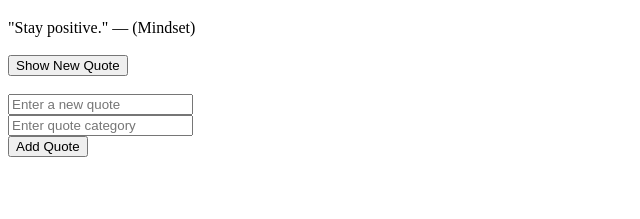
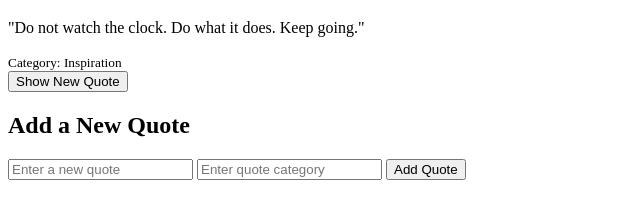
Before and after one commit to David-Abia/alx_fe_javascript, a plain HTML site: page dom-manipulation/index.html in a window 1280 px wide. Both pictures are taken after a click on the button "Show New Quote". Shown: the part 61-280 px from the top of the page, without its empty margins (0-640 px from the left). Drawn offline with Linux system fonts and the light colour scheme.

Commit message:
added a specific tax

```diff
--- a/dom-manipulation/index.html
+++ b/dom-manipulation/index.html
@@ -7,19 +7,21 @@
 </head>
 <body>
 
-  <h1>Dynamic Quote Generator</h1>
+<h1>Dynamic Quote Generator</h1>
 
-  <!-- Quote Display Area -->
-  <div id="quoteDisplay">Click the button to see a quote!</div>
+<div id="quoteDisplay"></div>
 
-  <br>
+<button id="newQuote">Show New Quote</button>
 
-  <!-- Button -->
-  <button id="newQuote">Show New Quote</button>
+<h2>Add a New Quote</h2>
 
-  <!-- Form container (JS will insert form here) -->
-  <div id="formContainer"></div>
+<div>
+  <input id="newQuoteText" type="text" placeholder="Enter a new quote">
+  <input id="newQuoteCategory" type="text" placeholder="Enter quote category">
+  <button onclick="addQuote()">Add Quote</button>
+</div>
 
-  <script src="script.js"></script>
+<script src="script.js"></script>
+
 </body>
 </html>
--- a/dom-manipulation/script.js
+++ b/dom-manipulation/script.js
@@ -1,73 +1,54 @@
-// =======================
-// Quotes Array
-// =======================
-let quotes = [
-  { text: "Believe in yourself.", category: "Motivation" },
-  { text: "Knowledge is power.", category: "Education" },
-  { text: "Stay positive.", category: "Mindset" }
+// Array of quote objects
+const quotes = [
+    { text: "The only limit to our realization of tomorrow is our doubts of today.", category: "Motivation" },
+    { text: "Life is what happens when you're busy making other plans.", category: "Life" },
+    { text: "Do not watch the clock. Do what it does. Keep going.", category: "Inspiration" }
 ];
 
-// =======================
-// Show Random Quote
-// =======================
+// Select DOM elements
+const quoteDisplay = document.getElementById("quoteDisplay");
+const newQuoteButton = document.getElementById("newQuote");
+
+// Function to show a random quote
 function showRandomQuote() {
+
     const randomIndex = Math.floor(Math.random() * quotes.length);
     const quote = quotes[randomIndex];
 
-  const display = document.getElementById("quoteDisplay");
-  display.textContent = `"${quote.text}" — (${quote.category})`;
+    // Clear previous quote
+    quoteDisplay.innerHTML = "";
+
+    // Create quote element
+    const quoteText = document.createElement("p");
+    quoteText.textContent = `"${quote.text}"`;
+
+    const quoteCategory = document.createElement("small");
+    quoteCategory.textContent = `Category: ${quote.category}`;
+
+    // Append to DOM
+    quoteDisplay.appendChild(quoteText);
+    quoteDisplay.appendChild(quoteCategory);
 }
 
-// =======================
-// Create Add Quote Form (Dynamic DOM)
-// =======================
-function createAddQuoteForm() {
-  const container = document.getElementById("formContainer");
+// Event listener
+newQuoteButton.addEventListener("click", showRandomQuote);
 
-  // Wrapper div
-  const formDiv = document.createElement("div");
+// Function to add a new quote
+function addQuote() {
 
-  // Input for quote text
-  const textInput = document.createElement("input");
-  textInput.id = "newQuoteText";
-  textInput.type = "text";
-  textInput.placeholder = "Enter a new quote";
+    const quoteText = document.getElementById("newQuoteText").value;
+    const quoteCategory = document.getElementById("newQuoteCategory").value;
 
-  // Input for category
-  const categoryInput = document.createElement("input");
-  categoryInput.id = "newQuoteCategory";
-  categoryInput.type = "text";
-  categoryInput.placeholder = "Enter quote category";
-
-  // Add button
-  const addBtn = document.createElement("button");
-  addBtn.textContent = "Add Quote";
-  addBtn.addEventListener("click", addQuote);
-
-  // Append elements
-  formDiv.appendChild(document.createElement("br"));
-  formDiv.appendChild(textInput);
-  formDiv.appendChild(document.createElement("br"));
-  formDiv.appendChild(categoryInput);
-  formDiv.appendChild(document.createElement("br"));
-  formDiv.appendChild(addBtn);
-
-  container.appendChild(formDiv);
-}
-
-// =======================
-// Add Quote Function
-// =======================
-function addQuote() {
-  const text = document.getElementById("newQuoteText").value.trim();
-  const category = document.getElementById("newQuoteCategory").value.trim();
-
-  if (text === "" || category === "") {
-    alert("Please fill both fields.");
+    if (quoteText === "" || quoteCategory === "") {
+        alert("Please fill both fields");
         return;
     }
 
-  const newQuote = { text, category };
+    const newQuote = {
+        text: quoteText,
+        category: quoteCategory
+    };
+
     quotes.push(newQuote);
 
     // Clear inputs
@@ -76,11 +57,3 @@ function addQuote() {
 
     alert("Quote added successfully!");
 }
-
-// =======================
-// Event Listener
-// =======================
-document.getElementById("newQuote").addEventListener("click", showRandomQuote);
-
-// Create form on page load
-createAddQuoteForm();
```
Lines whose indentation alone changed are shown as unchanged.
